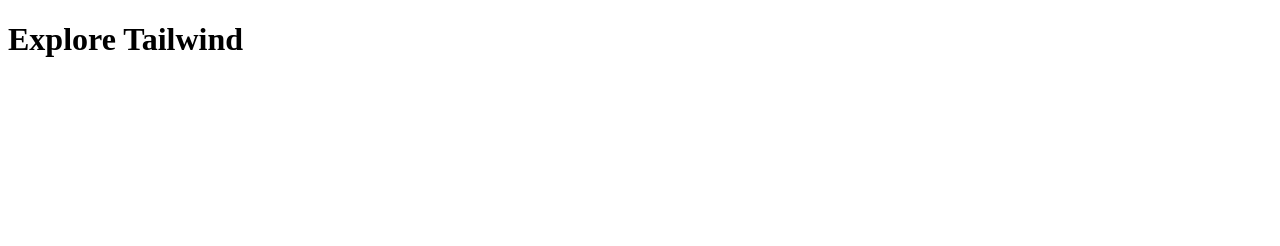
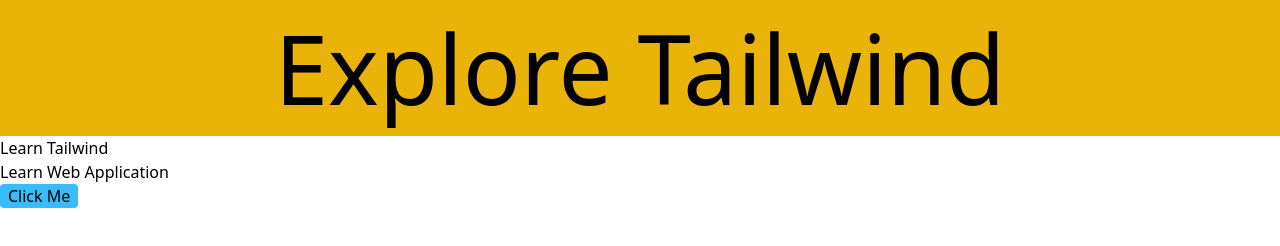
Before and after one commit to mahmudul-noman/milestone-3, a plain HTML site: page explore-tailwind/tailwind.html in a window 1280 px wide. Drawn offline with nearby package versions, Linux system fonts and the light colour scheme.

Commit message:
added tailwind some classes

```diff
--- a/explore-tailwind/tailwind.html
+++ b/explore-tailwind/tailwind.html
@@ -5,9 +5,14 @@
     <meta http-equiv="X-UA-Compatible" content="IE=edge">
     <meta name="viewport" content="width=device-width, initial-scale=1.0">
     <title>Explore Tailwind</title>
+    <!-- tailwind -->
+    <script src="https://cdn.tailwindcss.com"></script>
 </head>
 <body>
-    <h1>Explore Tailwind</h1>
+    <h1 class="text-8xl bg-yellow-500 p-5 text-center">Explore Tailwind</h1>
+    <p>Learn Tailwind</p>
+    <p>Learn Web Application</p>
+    <button class="bg-sky-400 px-2 rounded hover:bg-sky-600">Click Me</button>
 
 </body>
 </html>
```
